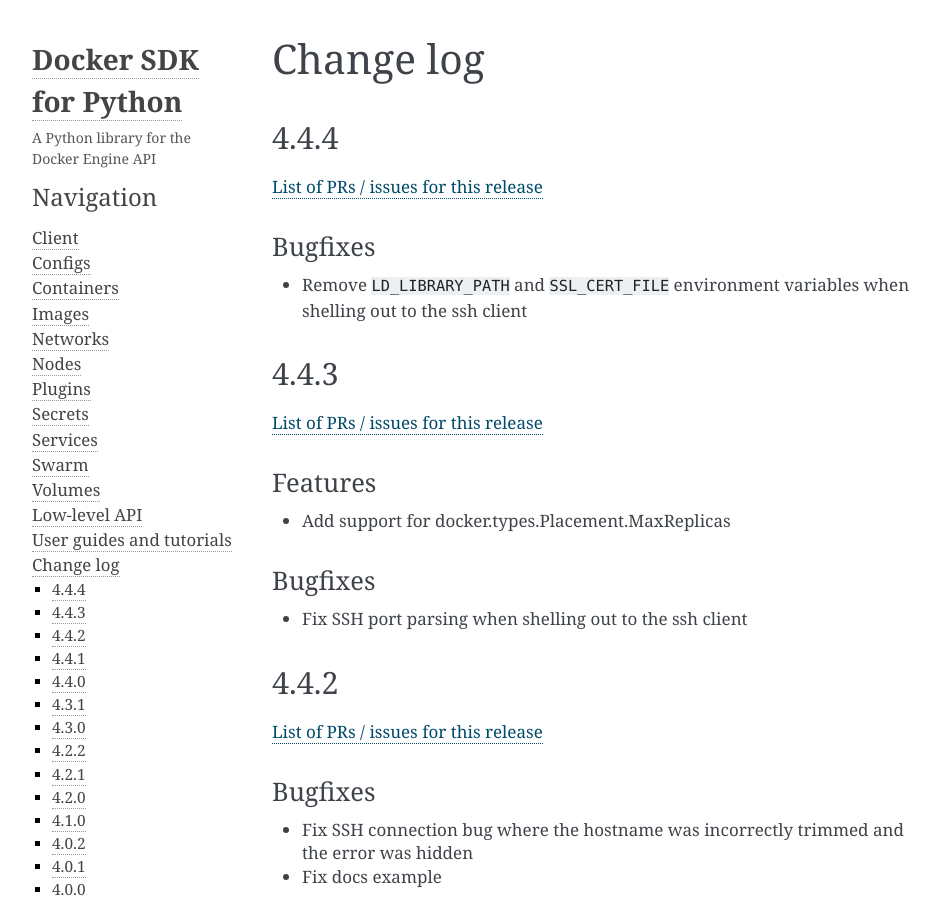
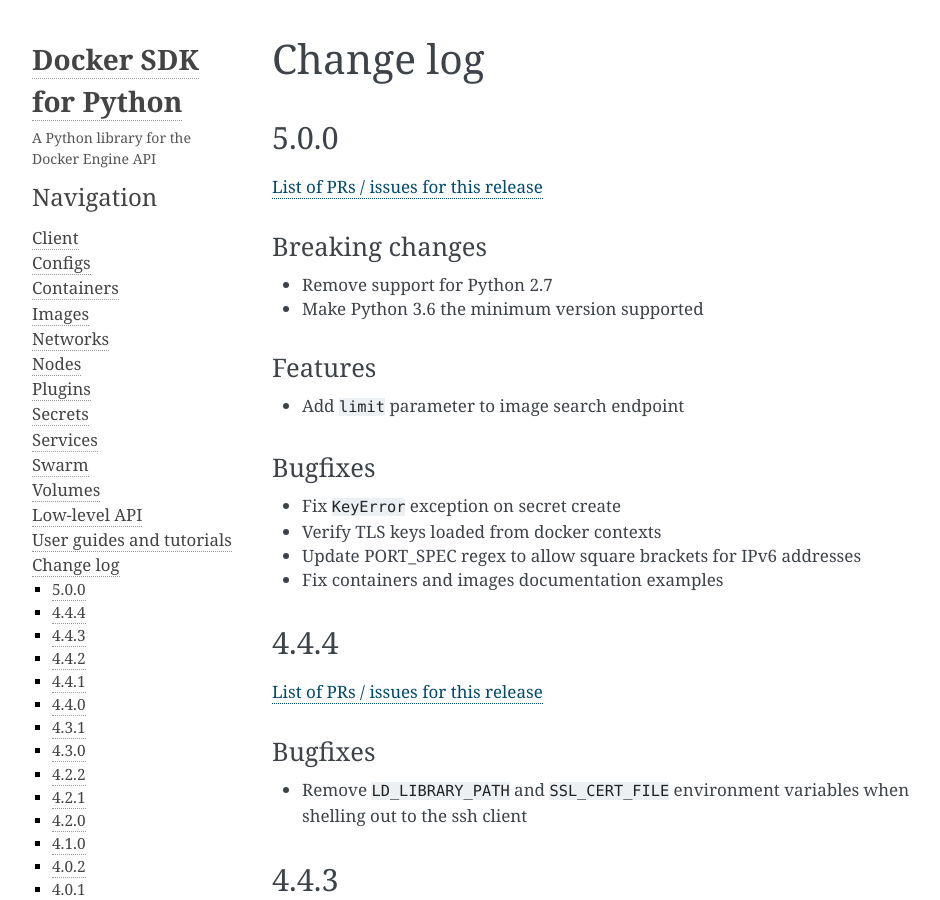
Before and after one commit to docker/docker-py, a Sphinx documentation site: the page built from docs/change-log.md, in a window 1280 px wide and 900 px high. Shown: the whole window, without its empty margins (148-1088 px from the left). Built offline with Sphinx 7.4.7, drawn with Linux system fonts in a browser that asks for light colours; pages that are not in the unit, such as notebooks, are missing from menus.

Commit message:
Update changelog for v5.0.0
Signed-off-by: Anca Iordache <anca.iordache@docker.com>

```diff
--- a/docker/version.py
+++ b/docker/version.py
@@ -1,2 +1,2 @@
-version = "4.5.0-dev"
+version = "5.0.0-dev"
 version_info = tuple(int(d) for d in version.split("-")[0].split("."))
--- a/docs/change-log.md
+++ b/docs/change-log.md
@@ -1,5 +1,23 @@
 Change log
 ==========
+
+5.0.0
+-----
+
+[List of PRs / issues for this release](https://github.com/docker/docker-py/milestone/70?closed=1)
+
+### Breaking changes
+- Remove support for Python 2.7
+- Make Python 3.6 the minimum version supported
+
+### Features
+- Add `limit` parameter to image search endpoint
+
+### Bugfixes
+- Fix `KeyError` exception on secret create
+- Verify TLS keys loaded from docker contexts
+- Update PORT_SPEC regex to allow square brackets for IPv6 addresses
+- Fix containers and images documentation examples
 
 4.4.4
 -----
```
